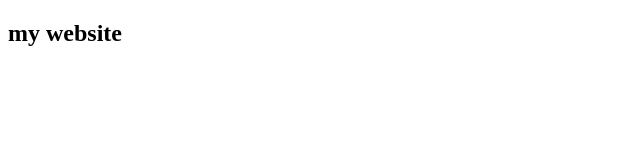
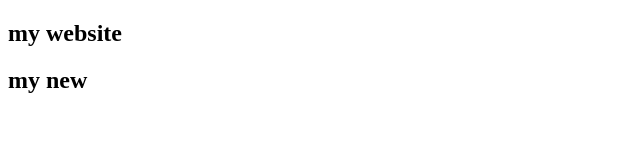
Before and after one commit to sufyan79/final, a plain HTML site: page index.html in a window 1280 px wide. Shown: the full height of the page, 0-640 px from the left. Drawn offline with Linux system fonts and the light colour scheme.

Commit message:
index uodate

```diff
--- a/index.html
+++ b/index.html
@@ -8,5 +8,6 @@
   </head>
   <body>
     <h2>my website</h2>
+    <h2>my new</h2>
   </body>
 </html>
```
